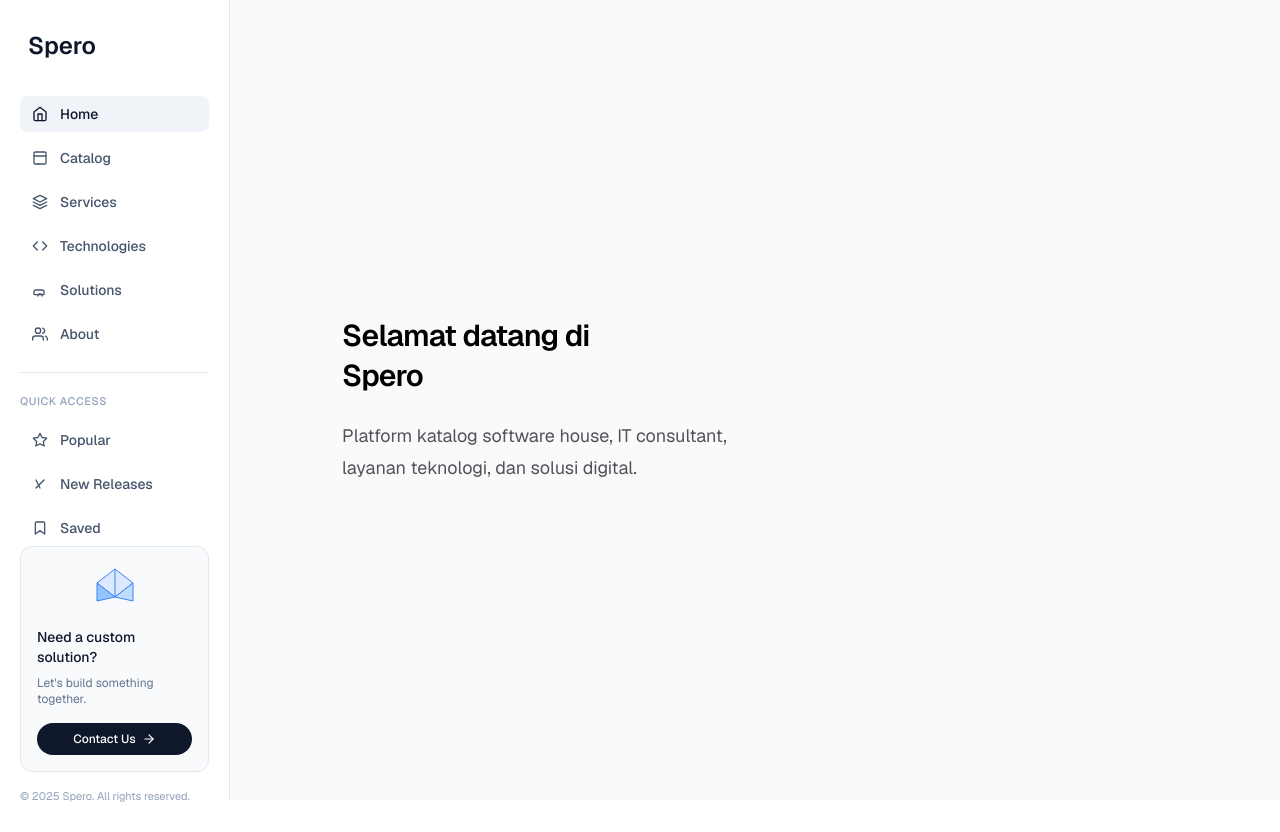
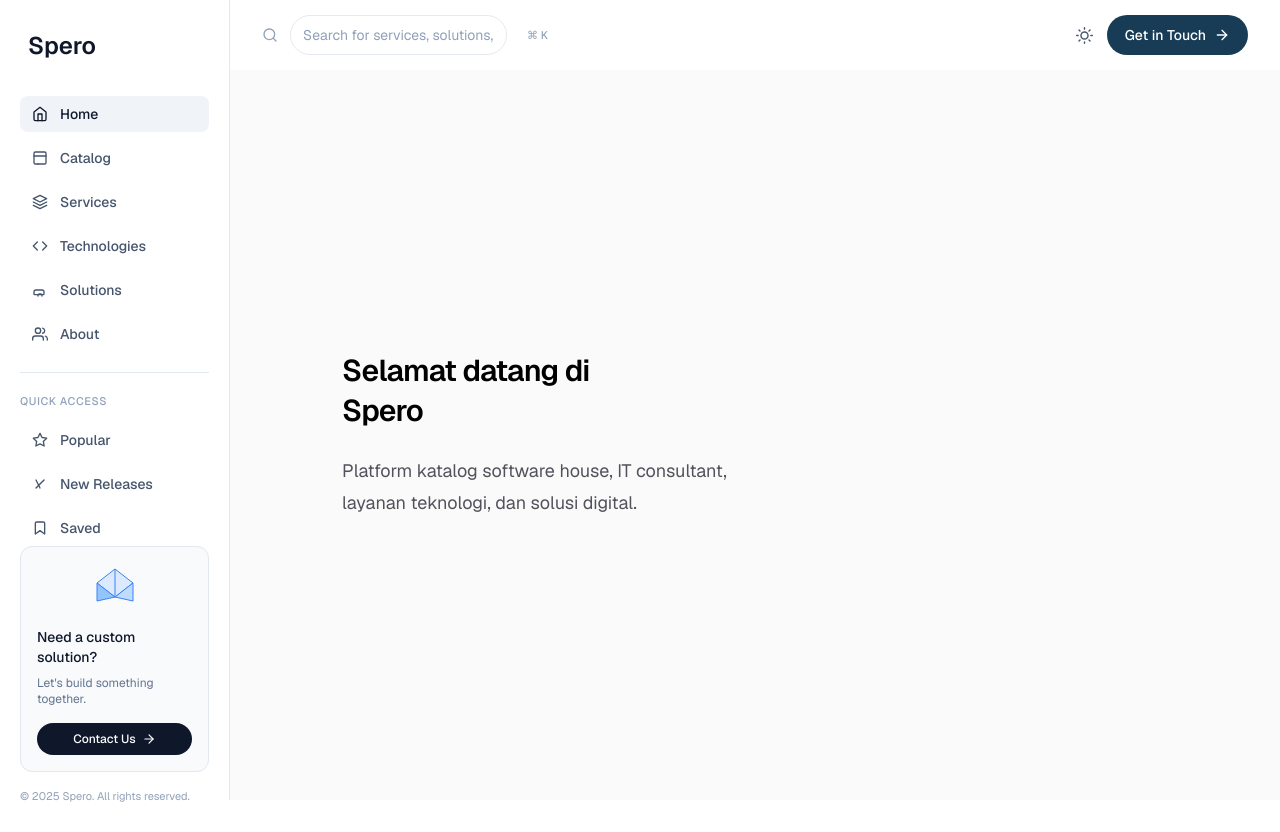
Before and after one commit to RamliWane/e-catalog-SPERO, a Next.js app: page / in a window 1280 px wide. After the commit the page ends 800 px from the top, so only its background shows below. Built offline with nearby package versions, Linux system fonts and the light colour scheme.

Commit message:
feat: added navbar at home

```diff
--- a/app/components/layout/Sidebar.tsx
+++ b/app/components/layout/Sidebar.tsx
@@ -288,7 +288,7 @@ function NavItem({ name, active }: NavItem) {
 
 export default function Sidebar() {
   return (
-    <aside className="min-h-screen w-[230px] flex flex-col border-r border-slate-200 bg-white shrink-0">
+    <aside className="fixed inset-y-0 left-0 z-50 w-[230px] flex flex-col border-r border-slate-200 bg-white shrink-0">
       <div className="px-[28px] pt-[28px] pb-[32px]">
         <h2 className="text-[24px] font-semibold text-slate-900">Spero</h2>
       </div>
--- /dev/null
+++ b/app/components/layout/TopNavbar.tsx
@@ -0,0 +1,94 @@
+function SearchIcon({ className }: { className?: string }) {
+  return (
+    <svg
+      width="16"
+      height="16"
+      viewBox="0 0 24 24"
+      fill="none"
+      stroke="currentColor"
+      strokeWidth="2"
+      strokeLinecap="round"
+      strokeLinejoin="round"
+      className={className}
+      aria-hidden="true"
+    >
+      <circle cx="11" cy="11" r="8" />
+      <path d="M21 21l-4.3-4.3" />
+    </svg>
+  )
+}
+
+function SunIcon({ className }: { className?: string }) {
+  return (
+    <svg
+      width="18"
+      height="18"
+      viewBox="0 0 24 24"
+      fill="none"
+      stroke="currentColor"
+      strokeWidth="2"
+      strokeLinecap="round"
+      strokeLinejoin="round"
+      className={className}
+      aria-hidden="true"
+    >
+      <circle cx="12" cy="12" r="5" />
+      <path d="M12 1v2M12 21v2M4.22 4.22l1.42 1.42M18.36 18.36l1.42 1.42M1 12h2M21 12h2M4.22 19.78l1.42-1.42M18.36 5.64l1.42-1.42" />
+    </svg>
+  )
+}
+
+function ArrowRightIcon({ className }: { className?: string }) {
+  return (
+    <svg
+      width="14"
+      height="14"
+      viewBox="0 0 24 24"
+      fill="none"
+      stroke="currentColor"
+      strokeWidth="2"
+      strokeLinecap="round"
+      strokeLinejoin="round"
+      className={className}
+      aria-hidden="true"
+    >
+      <line x1="5" y1="12" x2="19" y2="12" />
+      <polyline points="12 5 19 12 12 19" />
+    </svg>
+  )
+}
+
+export default function TopNavbar() {
+  return (
+    <nav className="h-[70px] bg-white flex items-center justify-between px-[32px] shrink-0">
+      <div className="flex items-center gap-3 min-w-0 sm:max-w-[440px]">
+        <SearchIcon className="w-4 h-4 text-slate-400 shrink-0" />
+        <input
+          type="text"
+          placeholder="Search for services, solutions, or technologies..."
+          className="flex-1 h-10 bg-white border border-[#E5EAF0] rounded-full px-3 text-sm text-slate-900 placeholder-slate-400 focus:outline-none min-w-0"
+        />
+        <div className="text-[11px] font-medium text-slate-400 ml-2 shrink-0">
+          ⌘ K
+        </div>
+      </div>
+
+      <div className="flex items-center gap-2 shrink-0">
+        <button
+          type="button"
+          aria-label="Toggle theme"
+          className="p-1.5 rounded-md text-slate-600 hover:bg-slate-100 transition-colors duration-150 focus-visible:outline-none focus-visible:ring-2 focus-visible:ring-slate-900 focus-visible:ring-offset-1"
+        >
+          <SunIcon className="w-[17px] h-[17px]" />
+        </button>
+        <button
+          type="button"
+          className="bg-[#183B56] text-white text-sm font-medium px-[18px] py-[10px] rounded-full hover:bg-[#0f2a3e] transition-colors duration-150 focus-visible:outline-none focus-visible:ring-2 focus-visible:ring-[#183B56] focus-visible:ring-offset-2 flex items-center gap-2"
+        >
+          Get in Touch
+          <ArrowRightIcon className="w-4 h-4" />
+        </button>
+      </div>
+    </nav>
+  )
+}
--- a/app/page.tsx
+++ b/app/page.tsx
@@ -1,9 +1,12 @@
-import Sidebar from "@/app/components/layout/Sidebar"
+import Sidebar from "./components/layout/Sidebar";
+import TopNavbar from "./components/layout/TopNavbar";
 
 export default function Home() {
   return (
     <div className="flex h-screen bg-zinc-50 font-sans">
       <Sidebar />
+      <div className="ml-[230px] flex-1 flex flex-col min-h-0">
+        <TopNavbar />
         <main className="flex-1 overflow-y-auto p-8 sm:p-12">
           <div className="flex flex-col items-center justify-center min-h-full py-32 px-16 sm:items-start sm:text-left">
             <div className="flex flex-col gap-6 text-center sm:items-start sm:text-left">
@@ -18,5 +21,6 @@ export default function Home() {
           </div>
         </main>
       </div>
-  )
+    </div>
+  );
 }
```
Lines whose indentation alone changed are shown as unchanged.
